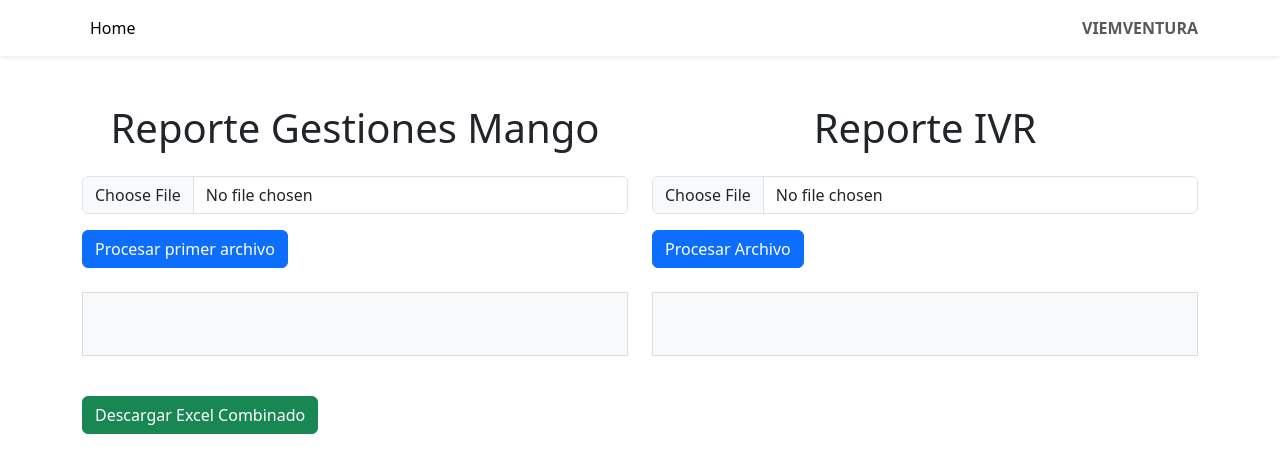
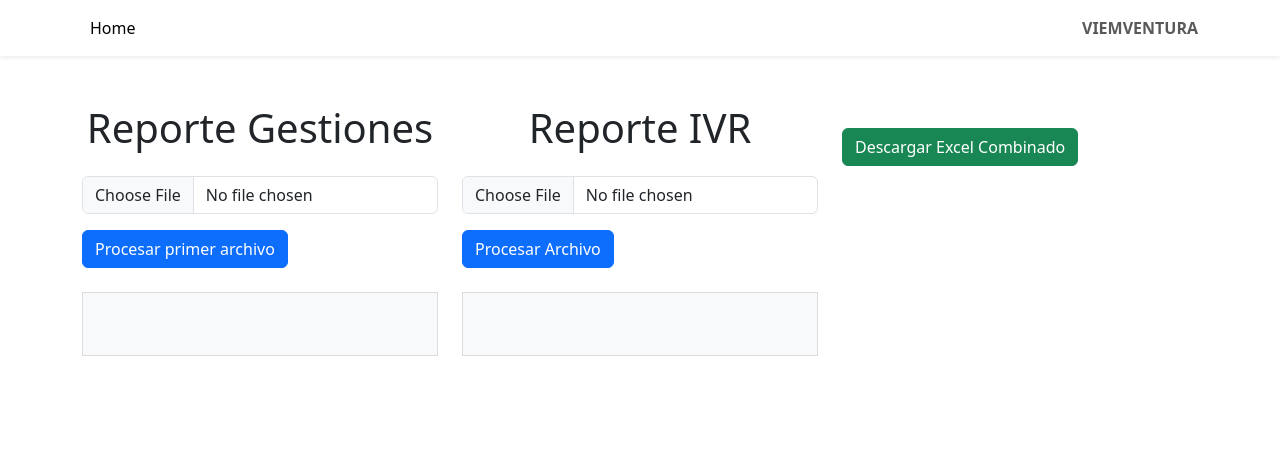
Before and after one commit to carolainseija/acuerdos-diarios, a website: page reportes/viem-maga-all.html in a window 1280 px wide. Drawn offline with nearby package versions, Linux system fonts and the light colour scheme.

Commit message:
ajustes estilo

```diff
--- a/reportes/viem-maga-all.html
+++ b/reportes/viem-maga-all.html
@@ -31,9 +31,9 @@
 
     <div class="container my-5">
         <div class="row">
-            <div class="col-md-6">
+            <div class="col-md-4">
                 <div class="text-center mb-4">
-                    <h1>Reporte Gestiones Mango</h1>
+                    <h1>Reporte Gestiones</h1>
                 </div>
                 <input type="file" id="csvInput2" class="form-control mb-3">
                 <button onclick="processCSVGestion()" class="btn btn-primary mb-2">Procesar primer archivo</button>
@@ -44,7 +44,7 @@
                     </div>
                 </pre>
             </div>
-            <div class="col-md-6">
+            <div class="col-md-4">
                 <div class="text-center mb-4">
                     <h1>Reporte IVR</h1>
                 </div>
@@ -56,8 +56,11 @@
                 </div>
                 </pre>
             </div>
+            <div class="col-md-4">
+                <button onclick="downloadCombinedExcel()" class="btn btn-success mb-2 mt-4">Descargar Excel
+                    Combinado</button>
+            </div>
         </div>
-        <button onclick="downloadCombinedExcel()" class="btn btn-success mb-2 mt-4">Descargar Excel Combinado</button>
     </div>
 
     <script>
@@ -216,6 +219,7 @@
 
 
             processAcuerdos() // acuerdos primeros
+
             // Mostrar el mensaje de carga
             document.getElementById("loading2").style.display = "block";
 
```
Also changed, not shown: reportes/viem-capta-all.html (+7 -4 lines).
